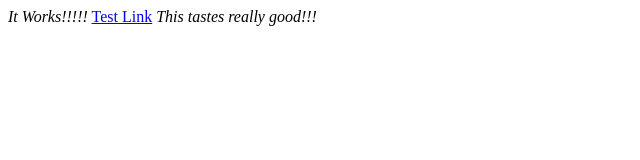
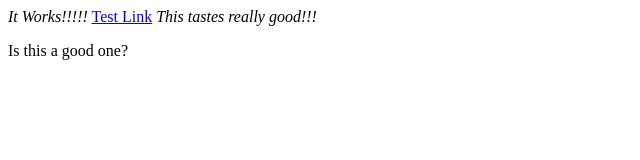
Before and after one commit to ckchen/TestPage, a plain HTML site: page index.html in a window 1280 px wide. Shown: the whole page, without its empty margins (0-640 px from the left). Drawn offline with Linux system fonts and the light colour scheme.

Commit message:
Update index.html

```diff
--- a/index.html
+++ b/index.html
@@ -9,6 +9,8 @@
          <em>It Works!!!!!</em>
          <a href="test.html">Test Link</a>
          <em>This tastes really good!!!</em>
+         <br/>
+         <p>Is this a good one?</p>
       </p>
    </body>
 </html>
```
